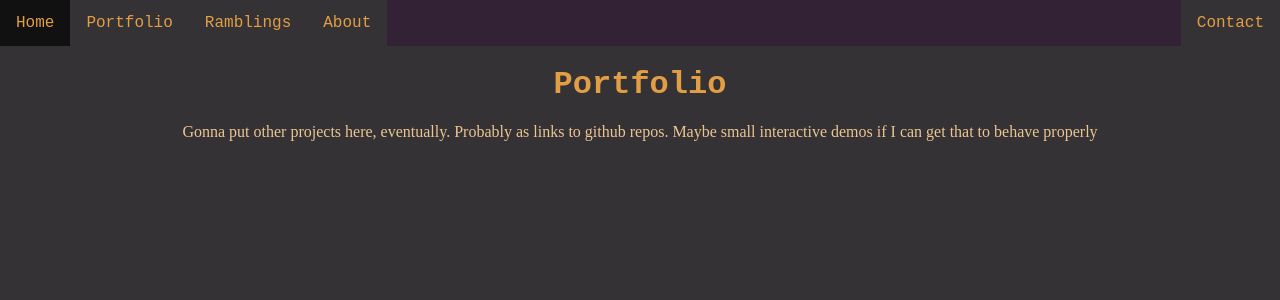
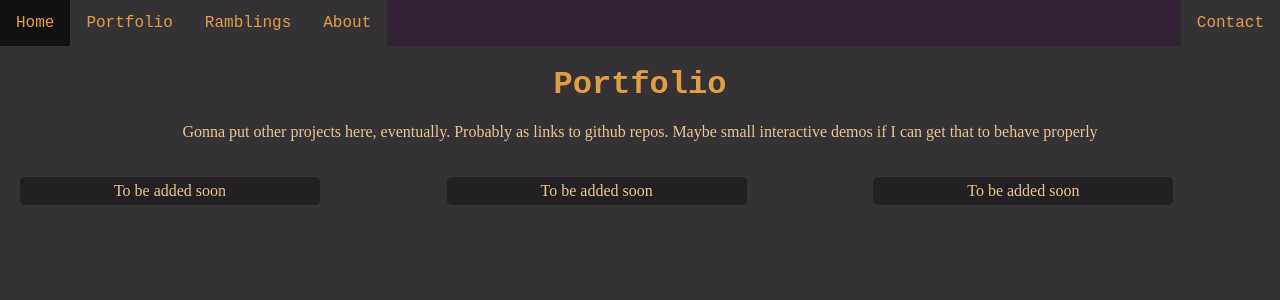
Before and after one commit to pajones96/dogOdyssey, a Vue app in the folder dogOdyssey/src/frontend/: page /portfolio in a window 1280 px wide. Shown: the top 300 px of the page. Built offline with nearby package versions, Linux system fonts and the light colour scheme; no server answers.

Commit message:
Small additions to portfolio page

```diff
--- a/dogOdyssey/src/frontend/src/views/PortfolioView.vue
+++ b/dogOdyssey/src/frontend/src/views/PortfolioView.vue
@@ -4,9 +4,16 @@
     <div>
         <p>Gonna put other projects here, eventually. Probably as links to github repos. Maybe small interactive demos if I can get that to behave properly</p>
         <div class="row">
-            <div class="column"></div>
-            <div class="column"></div>
-            <div class="column"></div>
+            <!---The way I want this to work is that the projects will be displayed in these columns with some details and a github link-->
+            <div class="column">
+                <div class="projectTile">{{ projectName }}</div>
+            </div>
+            <div class="column">
+                <div class="projectTile">{{ projectName }}</div>
+            </div>
+            <div class="column">
+                <div class="projectTile">{{ projectName }}</div>
+            </div>
         </div>
     </div>
 </template>
@@ -14,6 +21,11 @@
 <script>
 export default {
     name: 'PortfolioPage',
+    data () {
+        return {
+            projectName: "To be added soon"
+        }
+    },
     mounted () {
         fetch("/Portfolio");
     }
@@ -38,5 +50,13 @@ p {
     display: flex;
     flex-direction: column;
 }
-
+.projectTile {
+    border-radius: 5px;
+    border: hidden;
+    background-color: rgb(34, 32, 34);
+    height: 300px;
+    width: 300px;
+    margin: 20px;
+    padding: 5px;
+}
 </style>
```
